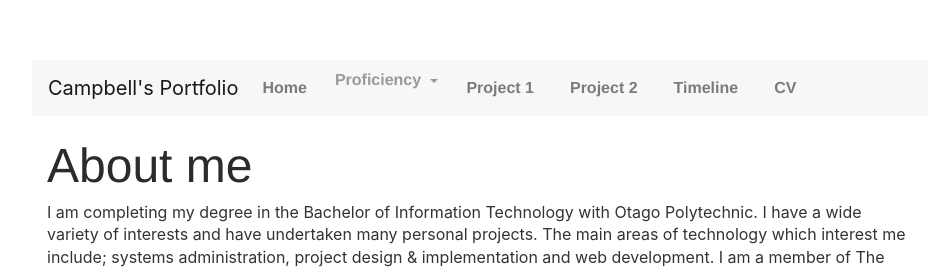
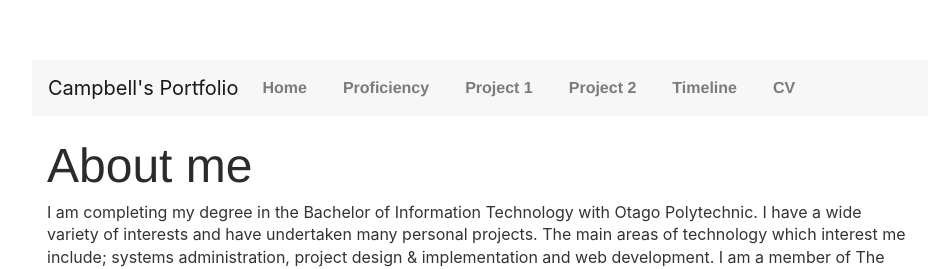
Before and after one commit to CampbellMcDowall/CampbellMcDowall.github.io, a Jekyll site: the page built from index.html, in a window 1280 px wide. Shown: the top 269 px of the page, without its empty margins (160-1103 px from the left). Built offline with Jekyll 4.4.1, drawn with Linux system fonts in a browser that asks for light colours; nearby versions of some CDN libraries; library files that are not in the unit come from our copies.

Commit message:
Update default.html

```diff
--- a/_layouts/default.html
+++ b/_layouts/default.html
@@ -31,7 +31,7 @@
             <a class="nav-link" href="/index.html">Home <span class="sr-only">(current)</span></a>
           </li>
           <li class="nav-item">
-          <a href="#" data-toggle="dropdown" class="dropdown-toggle">Proficiency <b class="caret"></b></a>
+          <a class="nav-link" href="#" data-toggle="dropdown" class="dropdown-toggle">Proficiency <b class="caret"></b></a>
               <ul class="dropdown-menu" aria-labelledby="Proficiency">
                 <a class="nav-link" href="technicalProficiency.html">Technical</a>
                 <a class="nav-link" href="professionalProficiency.html">Professional</a>
```
